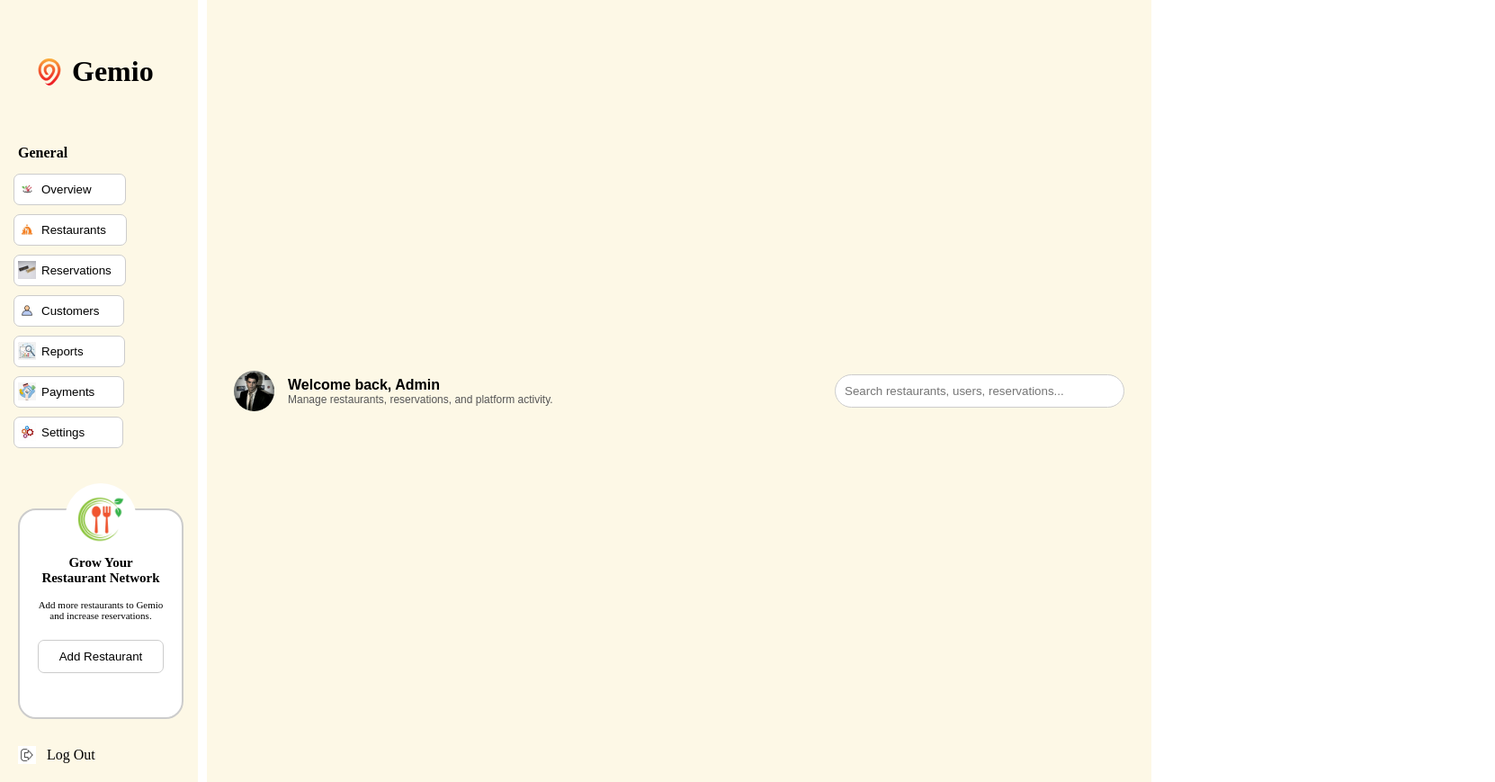
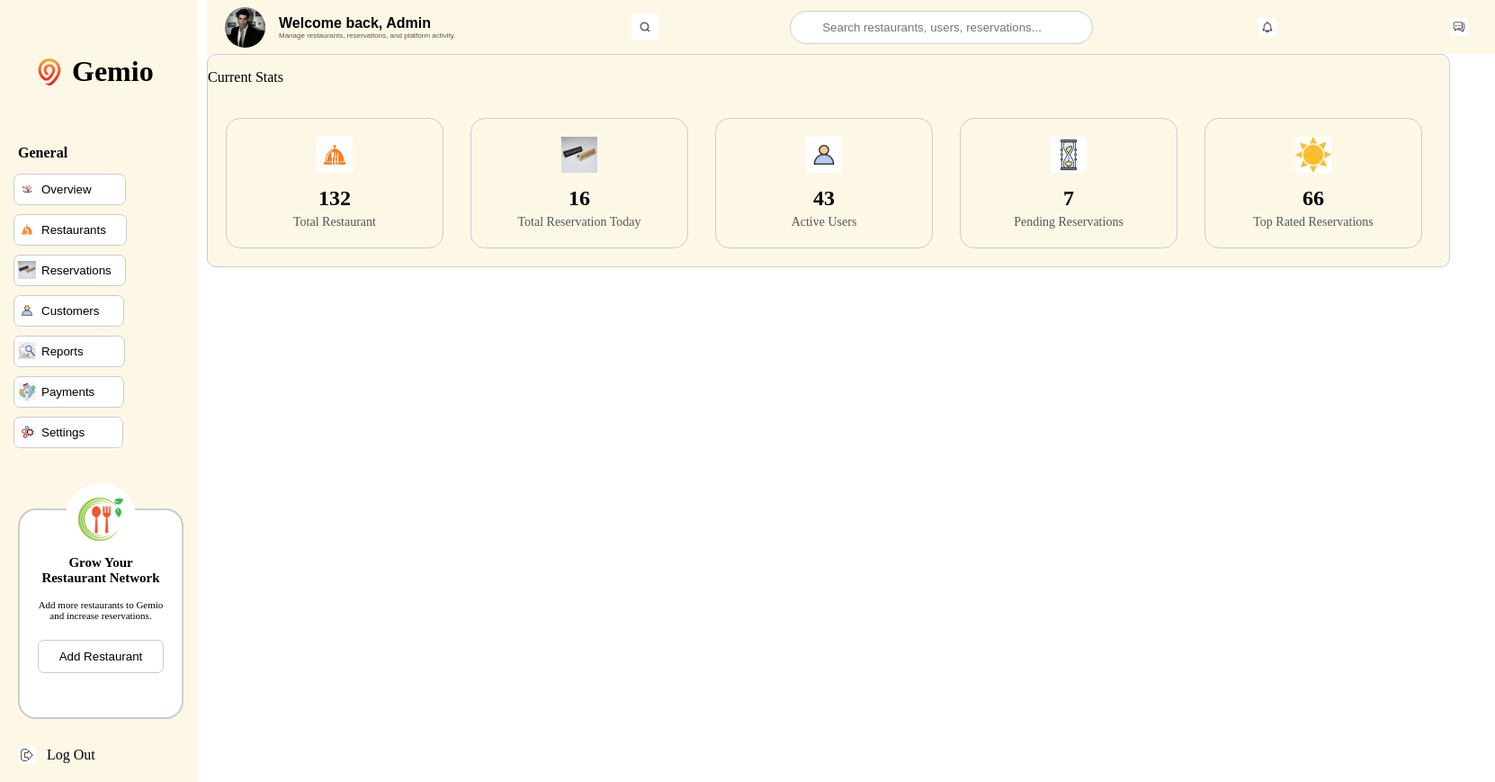
Before and after one commit to Seme-do/Projects, a website: page Gemio/index.html in a window 1280 px wide. Shown: the whole page at 90% size, 1662 px wide, since content can reach past the window. Drawn offline with Linux system fonts and the light colour scheme.

Commit message:
modified:   Gemio/index.html,modified:   Gemio/style.css,new file:   Gemio/thumbnails/Sands of time icon.jpg,new file:   Gemio/thumbnails/Sun Icon with Squared Sunrays Stock Vector - Illustration of sunlight, pictogram_ 107200976.jpg

```diff
--- a/Gemio/index.html
+++ b/Gemio/index.html
@@ -82,17 +82,60 @@
                 <p>Log Out</p>
               </div>
         </div>
+        <div class="General-main">
     <div class="top-bar">
         <div class="admin-profile">
     <img src="thumbnails/RONALDO prime dönem foto (1).jpg"
      alt="profile Image" class="admin-photo">
      <div class="admin-text">
     <p>Welcome back, Admin</p>
-    <p>
+    <p >
         Manage restaurants, reservations, and platform activity.
     </p>
           </div>
         </div>
+        <img src="thumbnails/download (8).jpg"
+      alt="Search Icon" class="search-icon">
     <input type="text" placeholder="Search restaurants, users, reservations..."
      class="search-bar">
+     <img src="thumbnails/notification Icon - Free PNG & SVG 1594283 - Noun Project.jpg"
+      alt="Notification Icon" class="notification-icon">
+        <img src="thumbnails/download (9).jpg"
+         alt="Message Icon" class="message-icon">
     </div>
+    <div class="current-stats">
+        <p>Current Stats</p>
+        <div class="stats">
+        <div class="each-stats">
+            <img src="thumbnails/logo design.jpg"
+            alt="Total restaurat" class="stats-icon">
+            <h3 class="stat-value">132</h3>
+            <p class="stat-label">Total Restaurant</p>
+        </div>
+        <div class="each-stats">
+            <img src="thumbnails/Reserved Sign For Restaurants Bars Cafes _ Personalized Reserved Table Signs _ Sign for Business _ Reception Sign _ Hotel Sign.jpg"
+            alt="Total Reservation Today" class="stats-icon">
+            <h3 class="stat-value">16</h3>
+            <p class="stat-label">Total Reservation Today</p>
+        </div>
+        <div class="each-stats">
+            <img src="thumbnails/Account Avatar User  Flat Color Icon  Vector Icon Banner Templ, User Icons, Avatar Icons, Icons Icons PNG and Vector with Transparent Background for Free Download.jpg"
+            alt="Active Users" class="stats-icon">
+            <h3 class="stat-value">43</h3>
+            <p class="stat-label">Active Users</p>
+        </div>
+        <div class="each-stats">
+            <img src="thumbnails/Sands of time icon.jpg"
+            alt="Pending Reservations" class="stats-icon">
+            <h3 class="stat-value">7</h3>
+            <p class="stat-label">Pending Reservations</p>
+        </div>
+        <div class="each-stats">
+            <img src="thumbnails/Sun Icon with Squared Sunrays Stock Vector - Illustration of sunlight, pictogram_ 107200976.jpg"
+            alt="Top Rated Reservations" class="stats-icon">
+            <h3 class="stat-value">66</h3>
+            <p class="stat-label">Top Rated Reservations</p>
+        </div>
+        </div>
+    </div>
+</div>
--- a/Gemio/style.css
+++ b/Gemio/style.css
@@ -174,13 +174,15 @@
     display: flex;
     justify-content: space-between;
     align-items: center;
-    padding: 15px 30px;
-    background-color: #FDF8E6;
+    padding: 15px 20px;
+    background-color:  #FDF8E6;
     width: 100%;
     margin-left: 10px;
     box-sizing: ;
     color: black;
     font-family: sans-serif;
+    margin-top: 0px;
+    height: 30px;
 }
 .admin-photo {
     width: 45px;
@@ -196,13 +198,14 @@
 }
 .admin-text p {
     margin: 0;
+    margin-right: 12px;
 }
 .admin-text p:first-child {
     font-size: 16px;
     font-weight: bold;
 }
 .admin-text p:last-child {
-    font-size: 12px;
+    font-size: 8px;
     color: #555;
 }
 .search-bar {
@@ -211,4 +214,55 @@
     border-radius: 26px;
     width: 300px;
     outline: none;
+    padding-left: 35px;
+    padding-right: 0px;
 }
+.notification-icon,
+.message-icon{
+    width: 20px;
+    height: auto;
+    gap: 10px;
+    margin-right: 10px;
+}
+.search-icon{
+    width: 30px;
+    height: 30px;
+    position: relative;
+    margin-right: -37px;
+}
+.current-stats{
+    margin-left: 10px;
+    background-color: #FDF8E6;
+    border: 1px solid #ccc;
+    border-radius: 10px;
+}
+.stats{
+    display: flex;
+    gap: 20px;
+    padding: 20px;
+}
+.stats-icon{
+    width: 40px;
+    height: 40px;
+    margin-bottom: 15px;
+}
+.each-stats{
+    margin-right: 10px;
+    border: 1px solid #ccc;
+    border-radius: 16px;
+    align-items: center;
+    padding: 20px;
+    width: 200px;
+    display: flex;
+    flex-direction: column;
+}
+.stat-value {
+    font-size: 24px;
+    margin: 0;
+    color: black;
+}
+.stat-label {
+    font-size: 14px;
+    margin: 5px 0 0 0;
+    color: #555;
+}
```
Also changed, not shown: Gemio/thumbnails/Sands of time icon.jpg (added), Gemio/thumbnails/Sun Icon with Squared Sunrays Stock Vector - Illustration of sunlight, pictogram_ 107200976.jpg (added).
